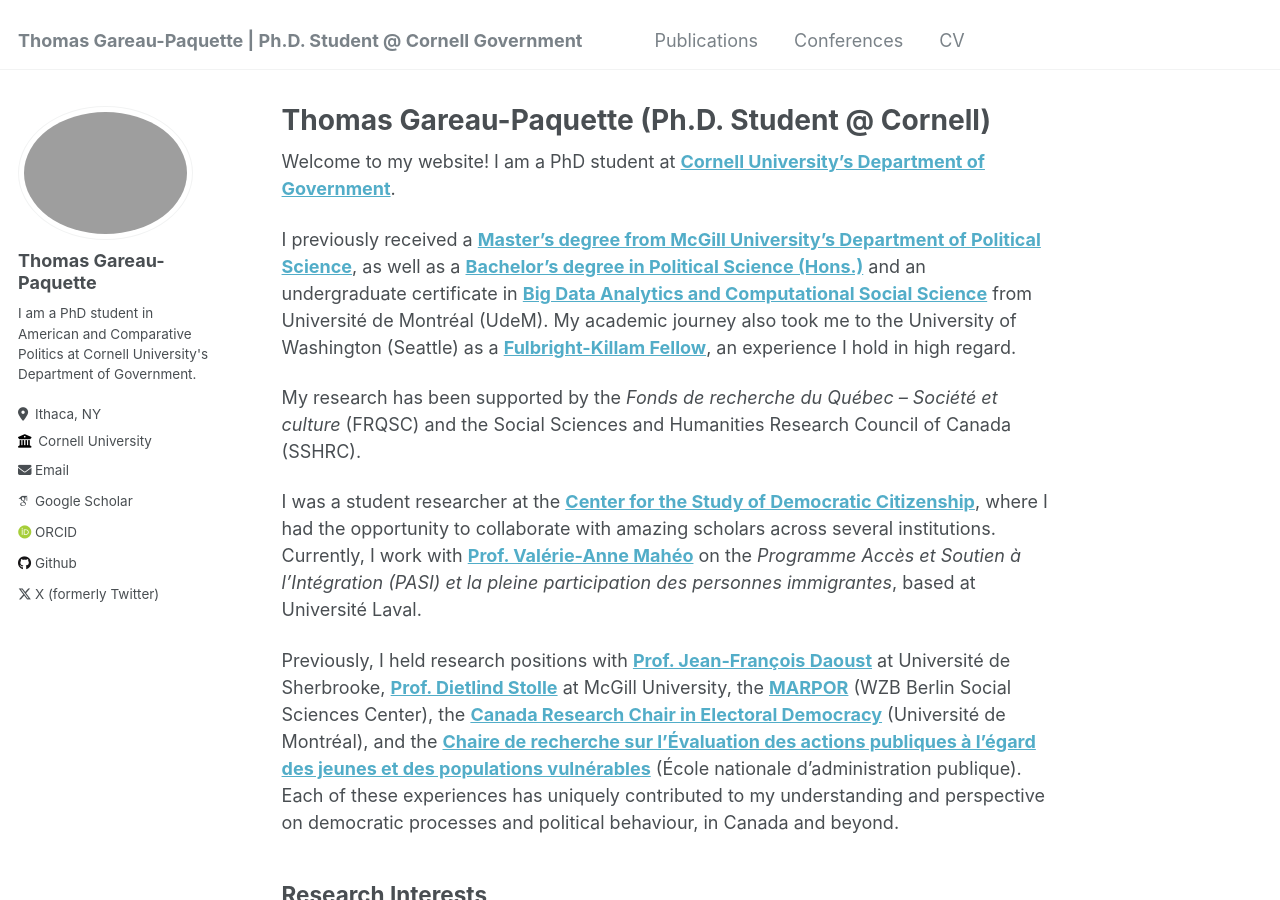
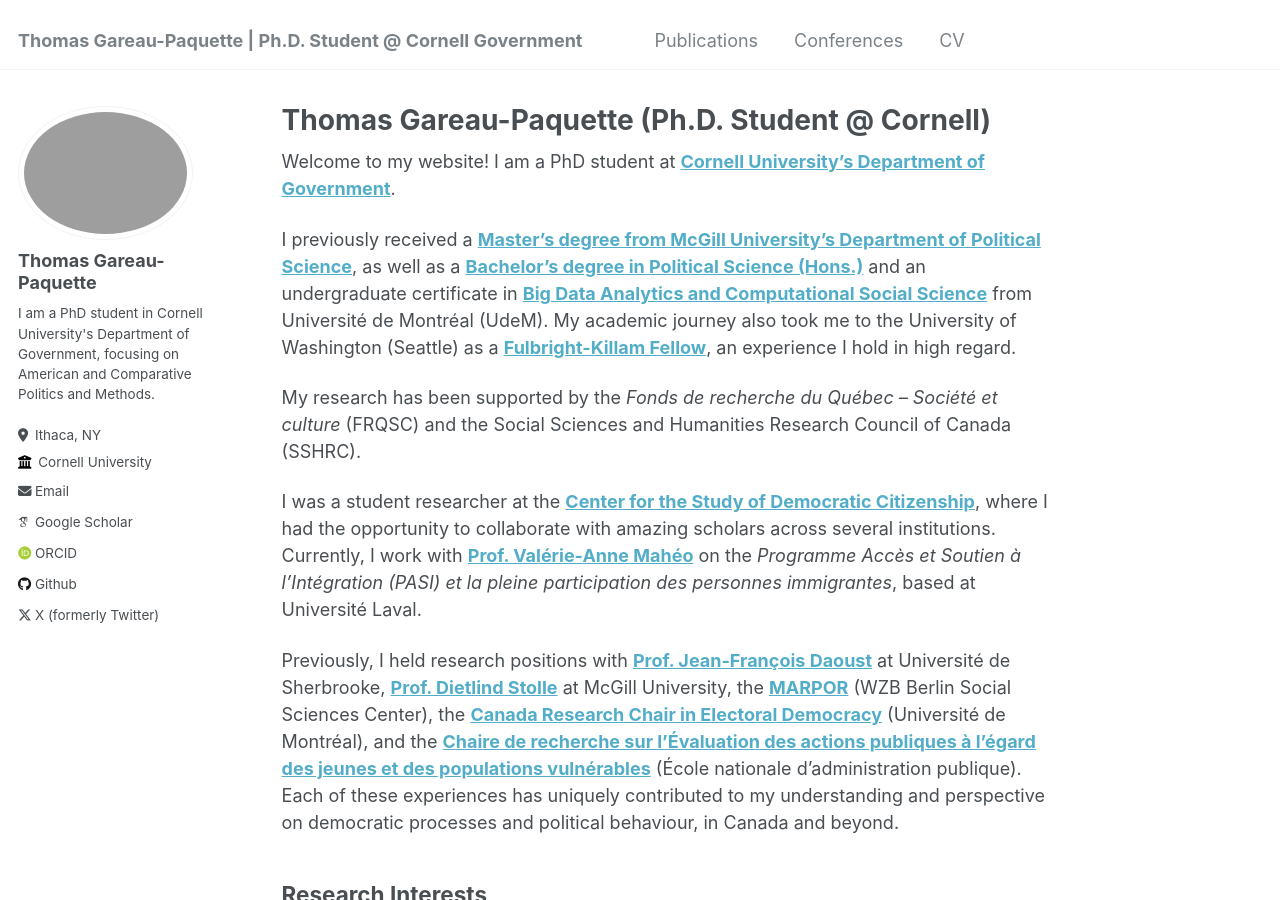
Before and after one commit to ThomasGareau/thomasgareau, a Jekyll site: the page built from _pages/about.md, in a window 1280 px wide and 900 px high. Built offline with Jekyll 4.4.1, drawn with Linux system fonts in a browser that asks for light colours; some web fonts are replaced.

Commit message:
change bio

```diff
--- a/_config.yml
+++ b/_config.yml
@@ -24,7 +24,7 @@
   avatar           : "profile.png"
   name             : "Thomas Gareau-Paquette"
   pronouns         : # example: "she/her"
-  bio              : "I am a PhD student in American and Comparative Politics at Cornell University's Department of Government."
+  bio              : "I am a PhD student in Cornell University's Department of Government, focusing on American and Comparative Politics and Methods."
   location         : "Ithaca, NY"
   employer         : "Cornell University"
   uri              : # URL
```
